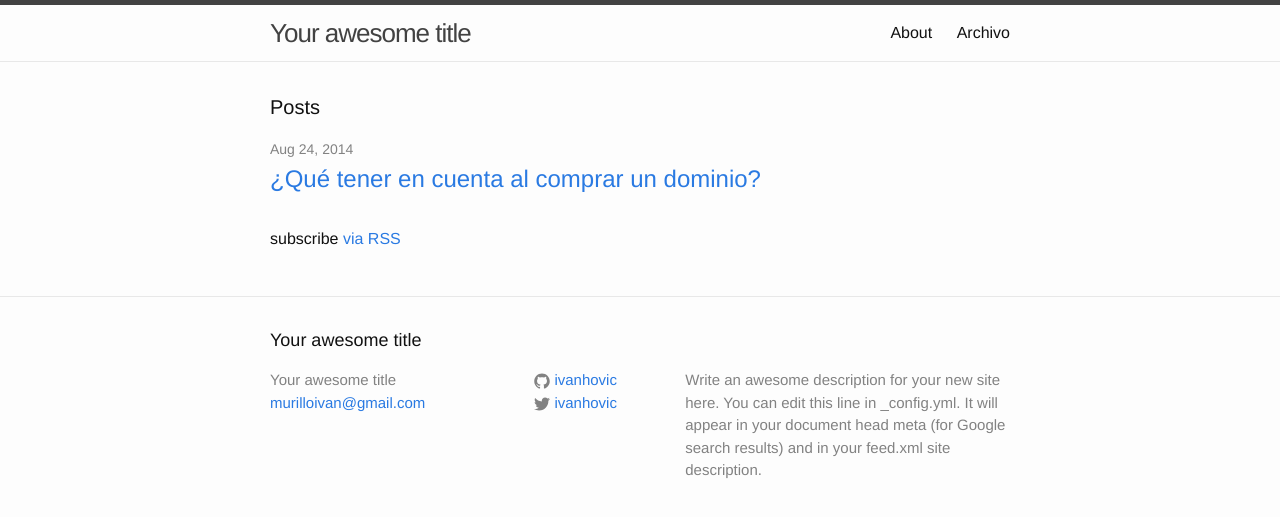
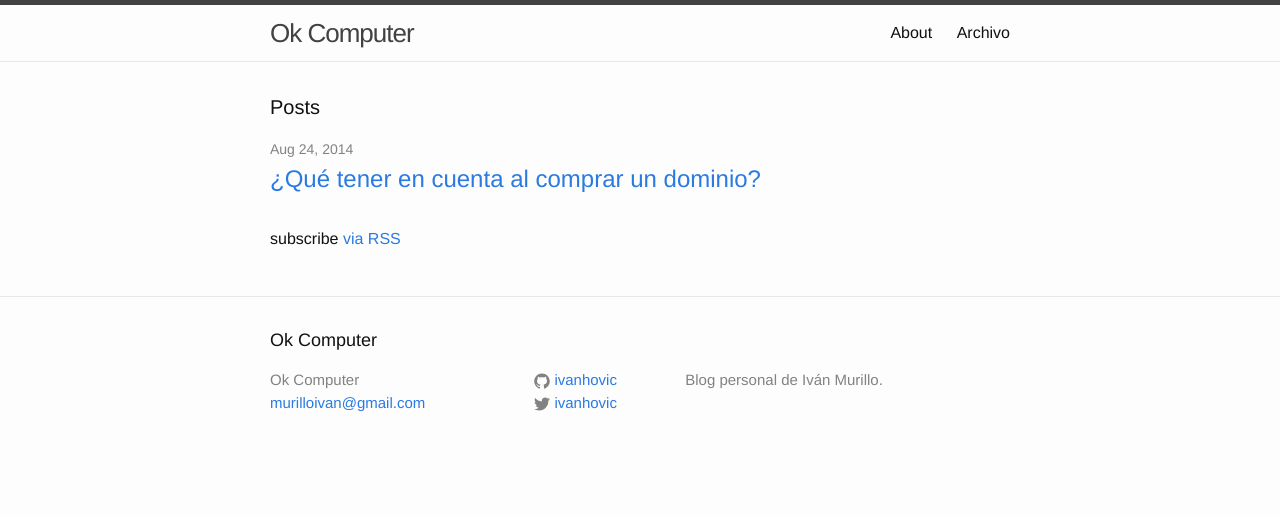
Before and after one commit to ivanhovic/blog, a Jekyll site: the page built from index.html, in a window 1280 px wide. Shown: the top 517 px of the page. Built offline with Jekyll 4.4.1, drawn with Linux system fonts in a browser that asks for light colours.

Commit message:
Some config

```diff
--- a/_config.yml
+++ b/_config.yml
@@ -1,11 +1,9 @@
 # Site settings
-title: Your awesome title
+title: Ok Computer
 email: murilloivan@gmail.com
 description: > # this means to ignore newlines until "baseurl:"
-  Write an awesome description for your new site here. You can edit this
-  line in _config.yml. It will appear in your document head meta (for
-  Google search results) and in your feed.xml site description.
-baseurl: "/blog" # the subpath of your site, e.g. /blog/
+  Blog personal de Iván Murillo.
+baseurl: "" # the subpath of your site, e.g. /blog/
 url: "http://murilloivan.com" # the base hostname & protocol for your site
 twitter_username: ivanhovic
 github_username:  ivanhovic
```
